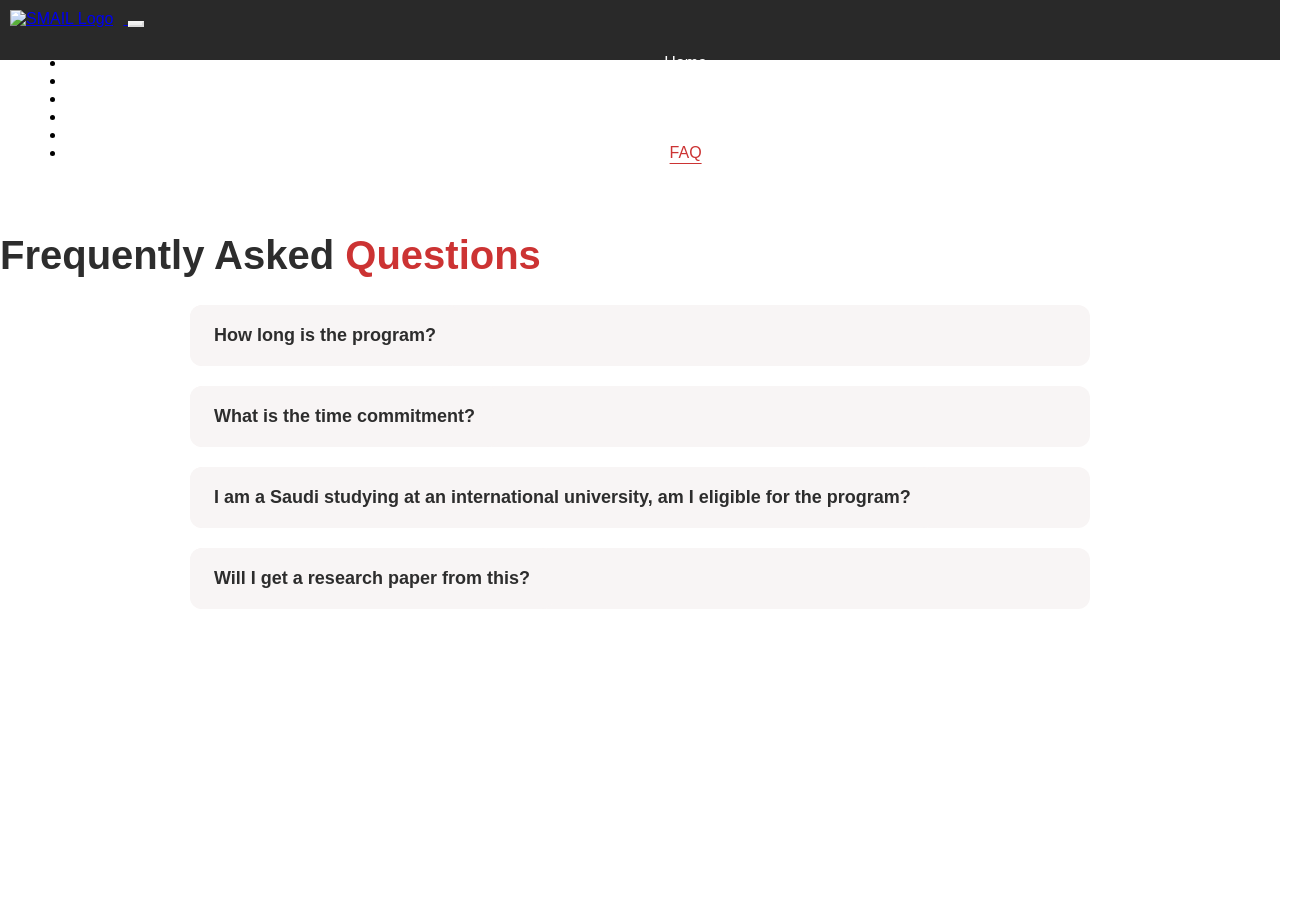
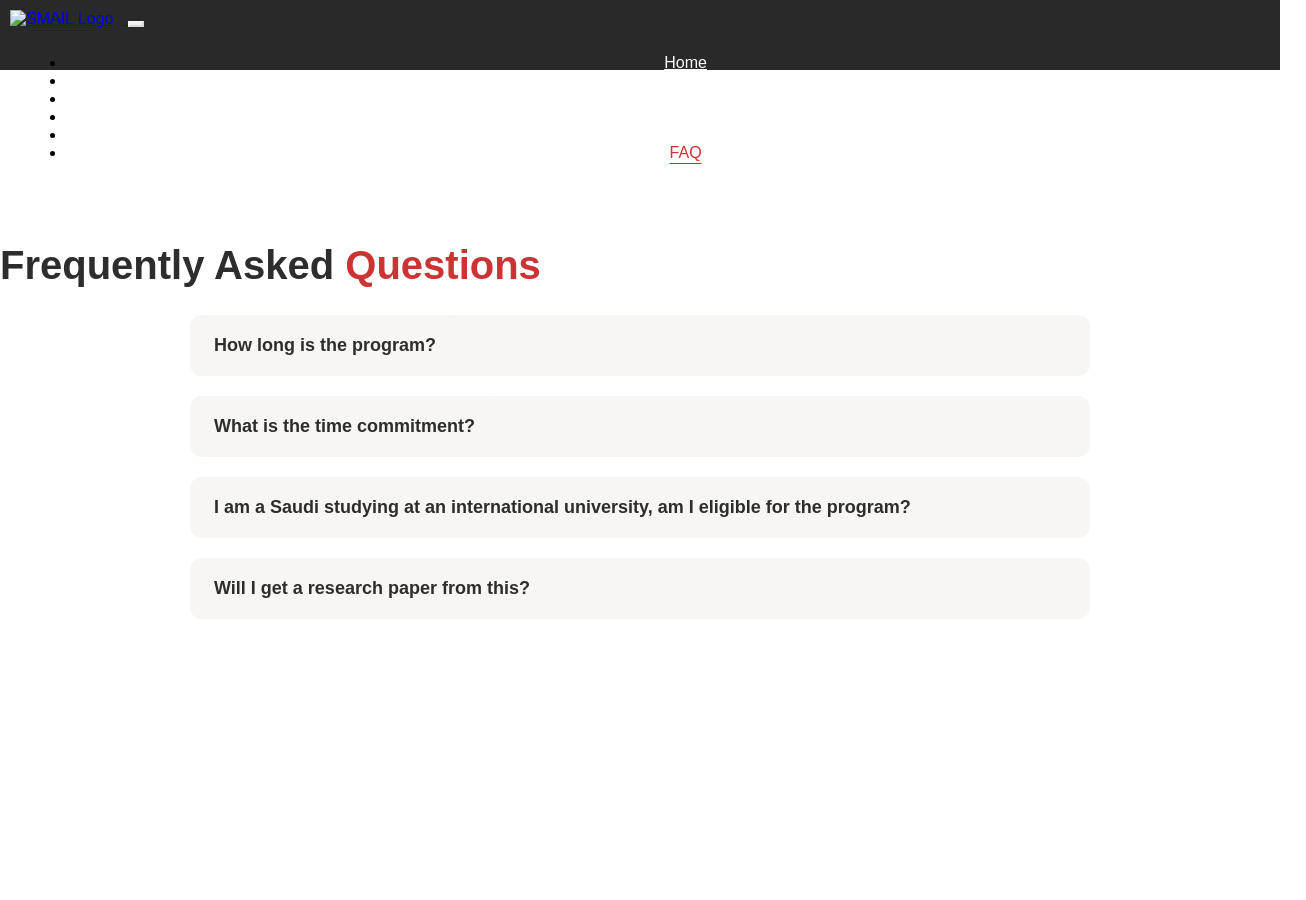

Update Smail's Logo

--- a/CSS/styles.css
+++ b/CSS/styles.css
@@ -15,7 +15,7 @@ animation from : AOS animation https://michalsnik.github.io/aos/
 
 /* Navbar */
 .navbar {
-    height: 60px;
+    height: 70px;
     min-height: 56px;
 }
 
@@ -992,7 +992,7 @@ path:hover {
 }
 
 .footer-logo {
-  width: 170px;
+  width: 200px;
 }
 
 
@@ -1198,7 +1198,7 @@ path:hover {
     width: 280px;
     background-color: rgba(45, 45, 45, 0.98);
     backdrop-filter: blur(10px);
-    padding-top: 5.5rem;
+    padding-top: 3.5rem;
     transform: translateX(100%);
     transition: transform 0.3s ease-in-out;
     text-align: left;
